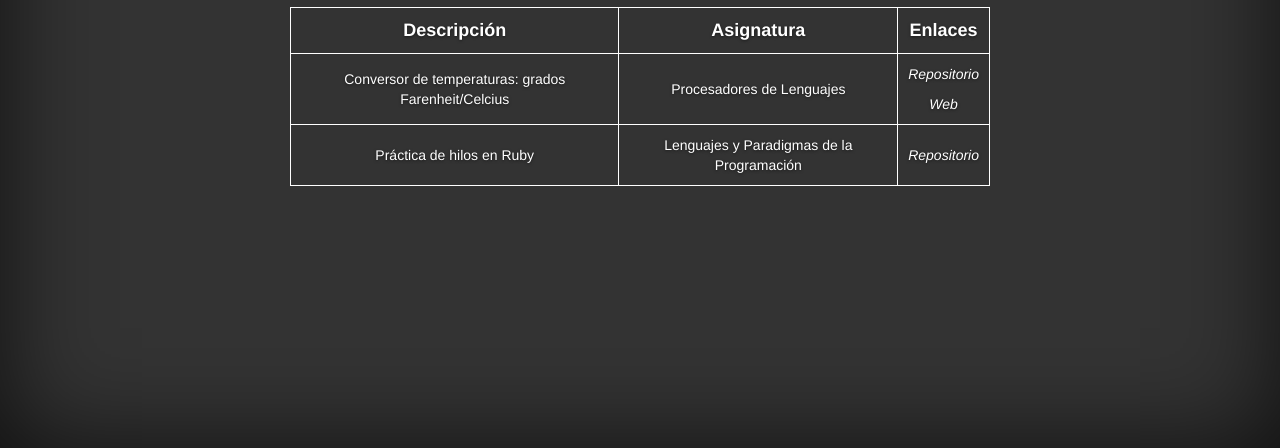
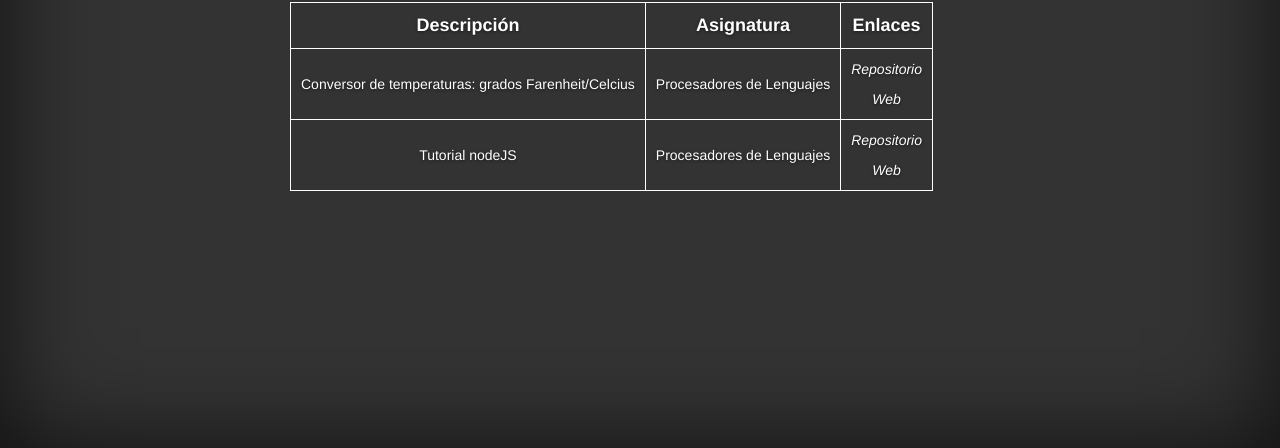
Before and after one commit to alu0100697032/alu0100697032.github.io, a plain HTML site: page proyectos.html in a window 1280 px wide. Shown: the part 352-800 px from the top of the page. Drawn offline with nearby package versions, Linux system fonts and the light colour scheme.

Commit message:
Proyectos.html changes

```diff
--- a/proyectos.html
+++ b/proyectos.html
@@ -38,9 +38,11 @@
                                 </td>
                             </tr>
                             <tr>
-                                <td>Práctica de hilos en Ruby</td>
-                                <td>Lenguajes y Paradigmas de la Programación</td>
-                                <td><a href="https://github.com/alu0100697032/naranjeroLPP">Repositorio</a></td>
+                                <td>Tutorial nodeJS</td>
+                                <td>Procesadores de Lenguajes</td>
+                                <td><a href="https://github.com/alu0100697032/nodeJS_tutorial">Repositorio</a>
+                                    <p></p><a href="http://alu0100697032.github.io/nodeJS_tutorial/">Web</a>
+                                </td>
                             </tr>
                         </tbody>
                     </table>
```
